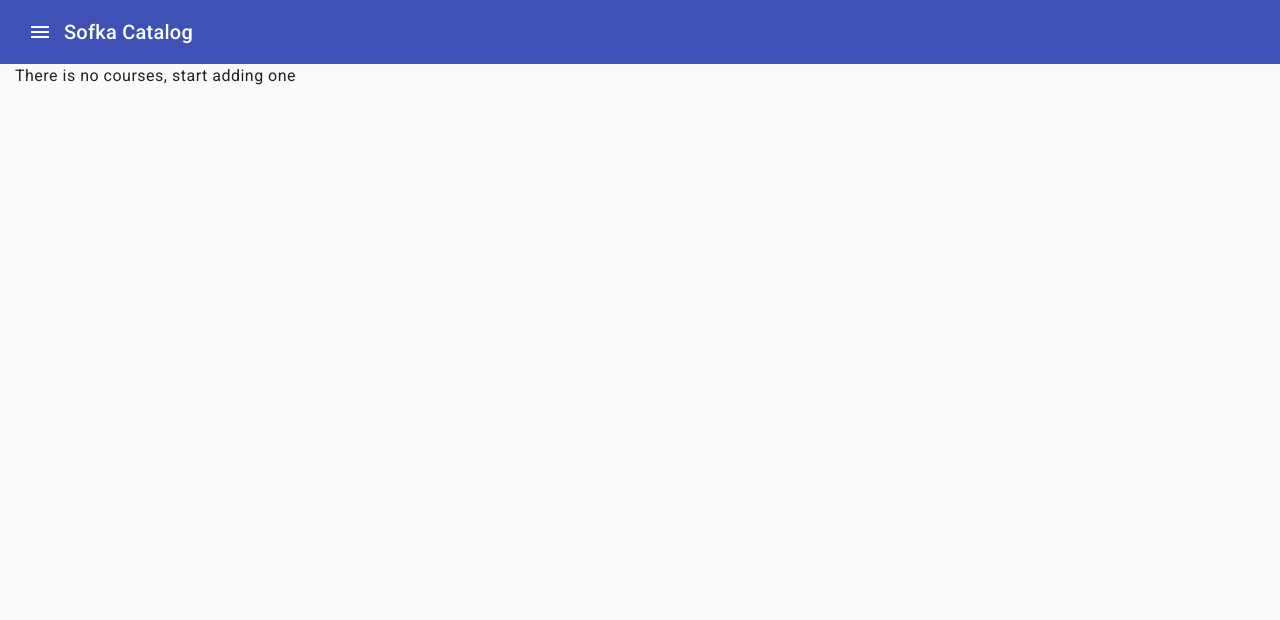
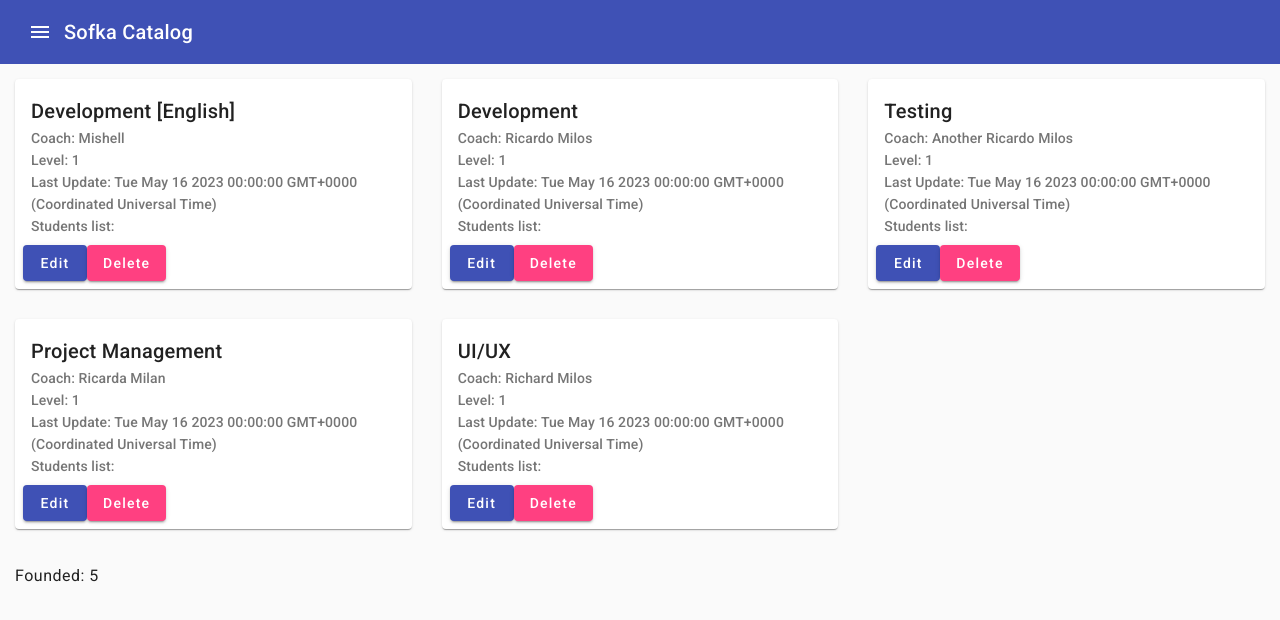
Before and after one commit to training-practice-sofkau/C1-2023-FA-Angular, an Angular app: page /courses in a window 1280 px wide. Shown: the top 620 px of the page. Built offline with nearby package versions, Linux system fonts and the light colour scheme.

Commit message:
The mocking data was added in the .ts file of the course page component

```diff
--- a/src/app/pages/course-page/course-page.component.ts
+++ b/src/app/pages/course-page/course-page.component.ts
@@ -1,4 +1,6 @@
 import { Component } from '@angular/core';
+import { Course } from 'src/app/models/course.model';
+import { Student } from 'src/app/models/student.model';
 
 @Component({
   selector: 'app-course-page',
@@ -7,4 +9,48 @@ import { Component } from '@angular/core';
 })
 export class CoursePageComponent {
 
+  l_courses: Course[] = [{
+    id: "1",
+    name: "Development [English]",
+    coach: "Mishell",
+    level: 1,
+    lastUpdated: new Date("2023-05-16"),
+    studentList: []
+  },
+{
+    id: "2",
+    name: "Development",
+    coach: "Ricardo Milos",
+    level: 1,
+    lastUpdated: new Date("2023-05-16"),
+    studentList: []
+  },
+  {
+    id: "3",
+    name: "Testing",
+    coach: "Another Ricardo Milos",
+    level: 1,
+    lastUpdated: new Date("2023-05-16"),
+    studentList: []
+  },
+  {
+    id: "4",
+    name: "Project Management",
+    coach: "Ricarda Milan",
+    level: 1,
+    lastUpdated: new Date("2023-05-16"),
+    studentList: []
+  },
+  {
+    id: "5",
+    name: "UI/UX",
+    coach: "Richard Milos",
+    level: 1,
+    lastUpdated: new Date("2023-05-16"),
+    studentList: []
+  },
+];
+
+  total: number = this.l_courses.length;
+
 }
```
